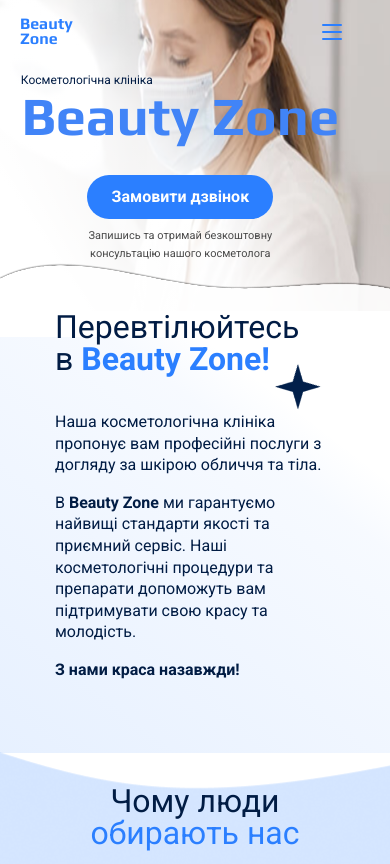
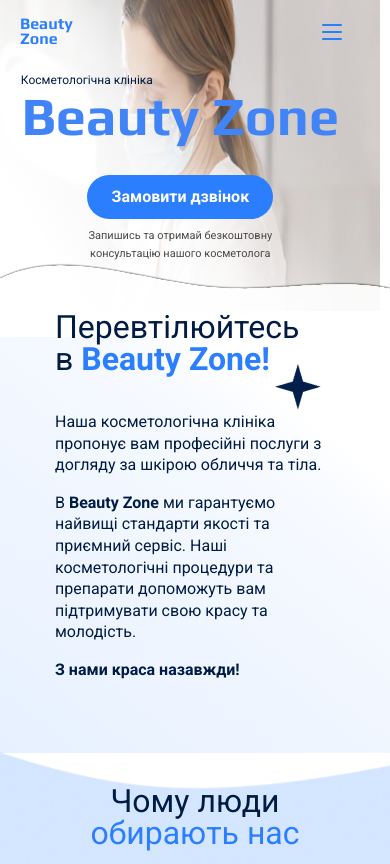
Before and after one commit to violetabarbutat-sys/genius-homework-4, a website: page index.html in a window 390 px wide. Shown: the top 864 px of the page. Drawn offline with nearby package versions, Linux system fonts and the light colour scheme.

Commit message:
Reduce mobile hero doctor scale

```diff
--- a/scss/components/_hero.scss
+++ b/scss/components/_hero.scss
@@ -11,8 +11,8 @@
       url("../images/hero_bg@2x.png") 2x
     );
   background-repeat: no-repeat, no-repeat;
-  background-position: -49.02px 0.28px, -430px -170px;
-  background-size: 490.942px 323.865px, 915px 838px;
+  background-position: -49.02px 0.28px, -300px -70px;
+  background-size: 490.942px 323.865px, 680px 623px;
 }
 
 .hero .page-container {
```
Also changed, not shown: css/style.css.
